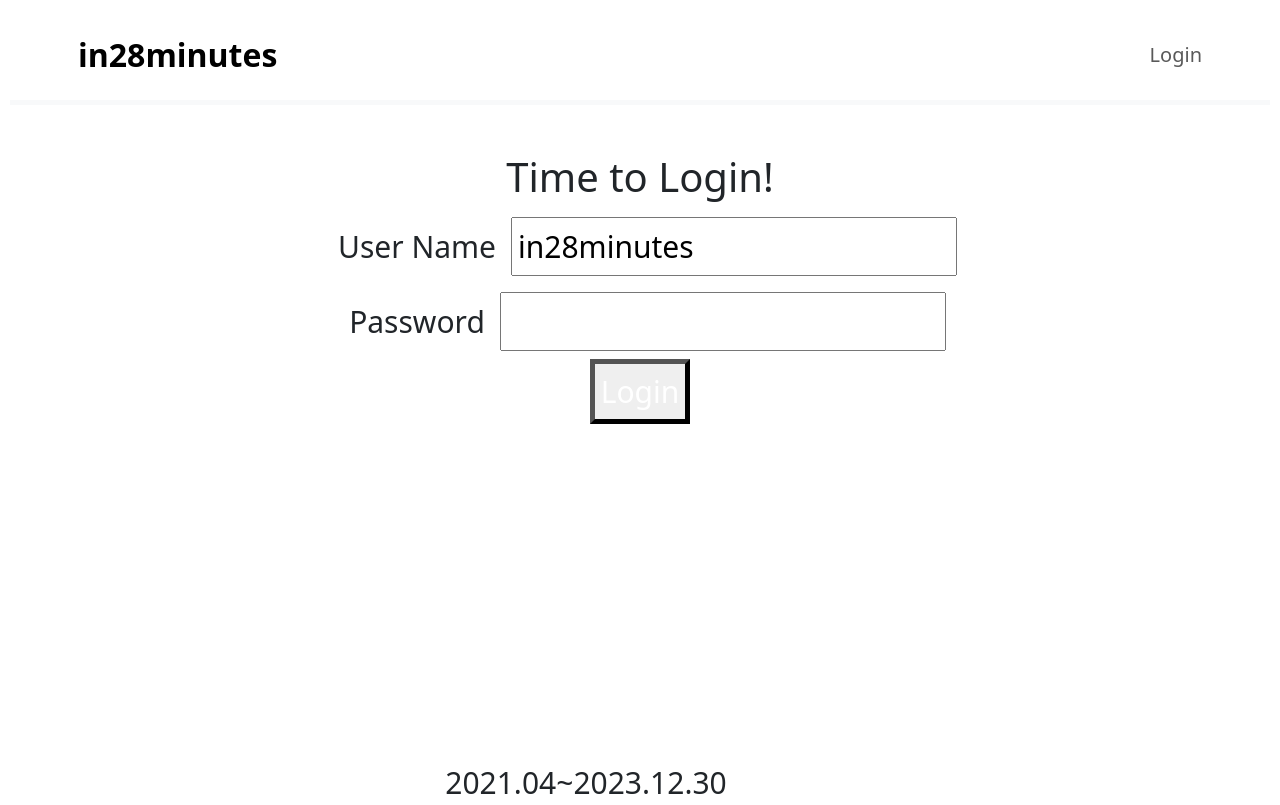
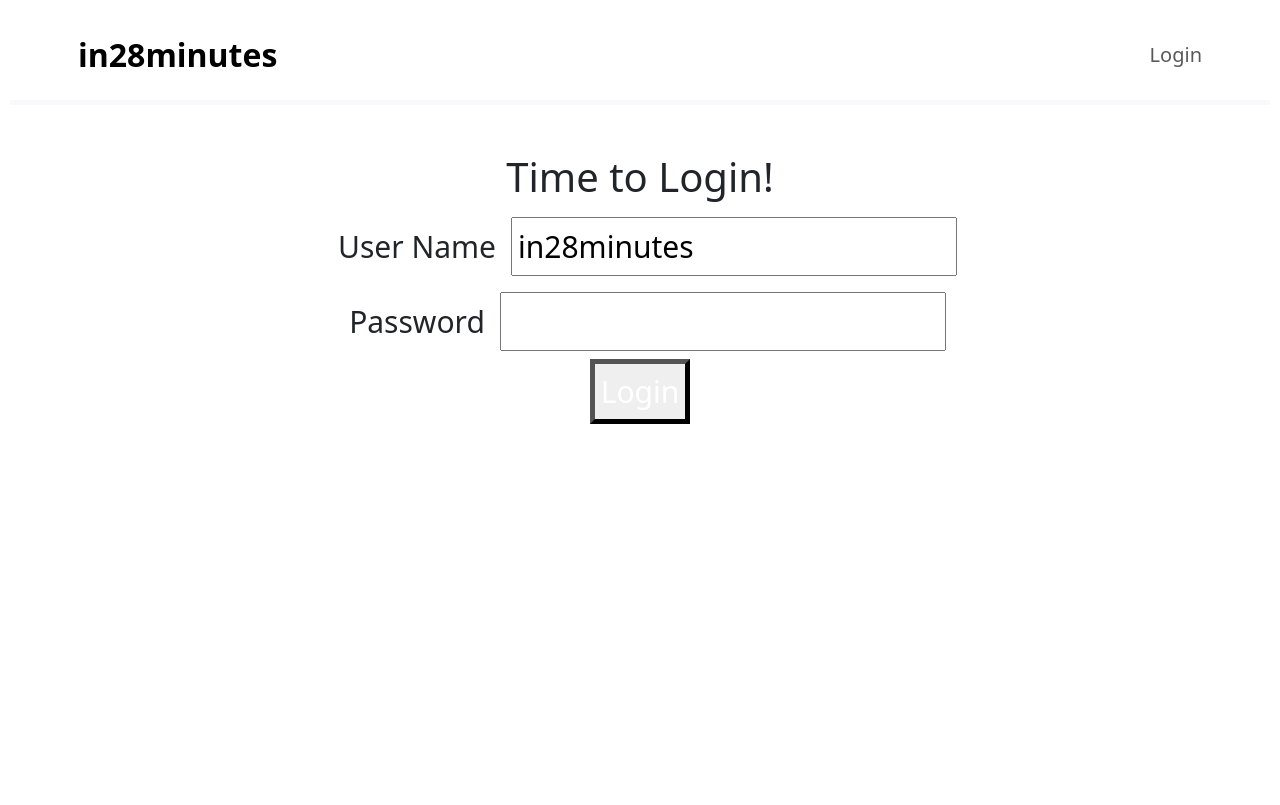
Before and after one commit to Jun-design-sketch/react-java-db-app, a React (Create React App) app in the folder 01-frontend/todo-app/: page / in a window 1280 px wide. Built offline with nearby package versions, Linux system fonts and the light colour scheme.

Commit message:
delete footer

```diff
--- a/01-frontend/todo-app/src/components/todo/TodoApp.jsx
+++ b/01-frontend/todo-app/src/components/todo/TodoApp.jsx
@@ -5,7 +5,6 @@ import LoginComponent from './LoginComponent'
 import WelcomeComponent from './WelcomeComponent'
 import ListTodosComponent from './ListTodosComponent'
 import LogoutComponent from './LogoutComponent'
-import FooterComponent from './FooterComponent'
 import ErrorComponent from './ErrorComponent'
 import './TodoApp.css'
 
@@ -32,7 +31,6 @@ export default function TodoApp() {
               <Route path='/logout' element={<AuthenticatedRoute><LogoutComponent /></AuthenticatedRoute>} />
               <Route path='*' element={<ErrorComponent />} />
             </Routes>
-          <FooterComponent />
         </BrowserRouter>
       </AuthProvider>
     </div>
```
